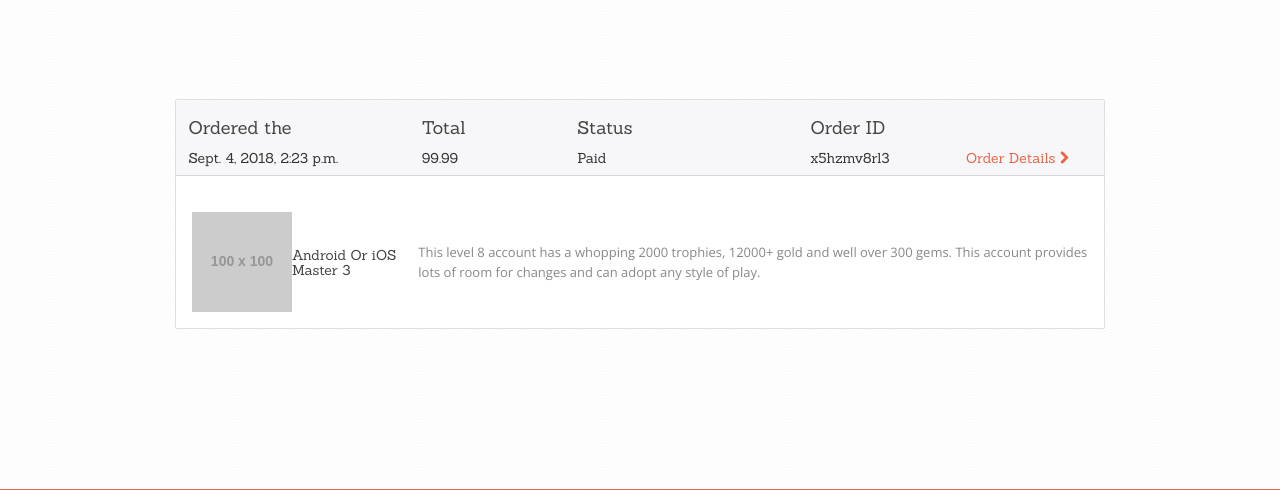
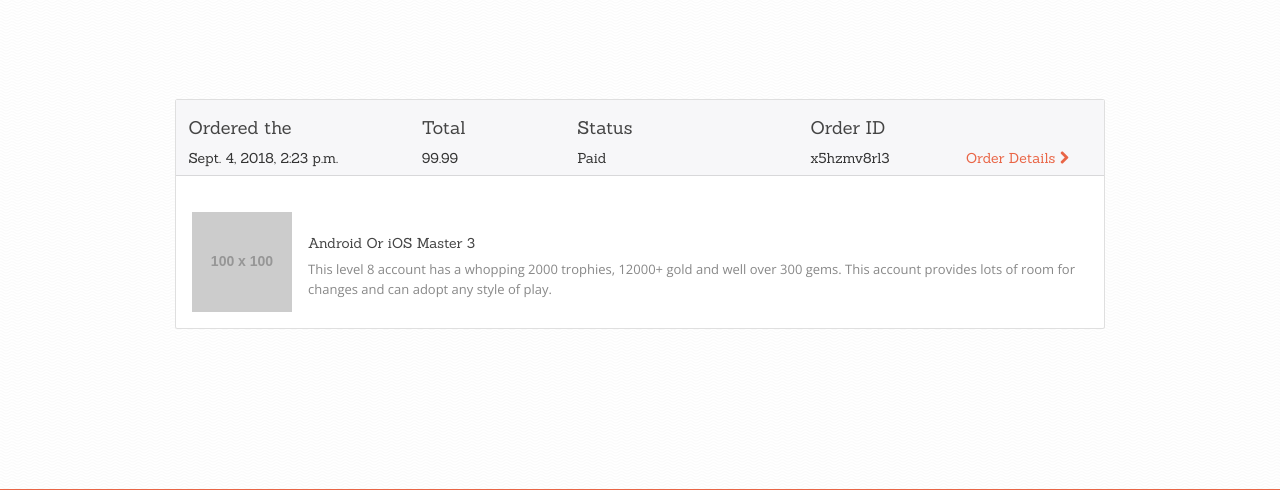
Before and after one commit to TomFinet/Royale-Accounts, a Django app: template source/orders/templates/orders/order_list.html in a window 1280 px wide. Shown: the part 303-793 px from the top of the page. Run offline with Django 3.2, Linux system fonts and the light colour scheme; the template is opened without the code that fills it: values that come from a table or form of the project are taken from there, others are empty; data comes from the database, SQL or seed files in the repository; grey boxes labelled with a size stand in for pictures from a placeholder-image service; some libraries are stand-ins or nearby versions.

Commit message:
Added table data to order list

```diff
--- a/source/orders/templates/orders/order_list.html
+++ b/source/orders/templates/orders/order_list.html
@@ -89,15 +89,12 @@
 				  								{% endif %}
 			    							</a>
 			    						</td>
-		    							<td>
+		    							<td style="padding-left:16px;">
 		    								<a href="{{ account.get_absolute_url }}">
 		    									<h5 style="margin-bottom: 0.75rem;">{{ account.title }}</h5>
 		    								</a>
+		    								<p class="card-text">{{ account.description }}</p>
 		    							</td>
-			    						<td>
-			    							<p class="card-text">{{ account.description }}</p>
-			    						</td>
-
 		    							<div class="space20"></div>
   									</tr>
   									{% endfor %}
```
